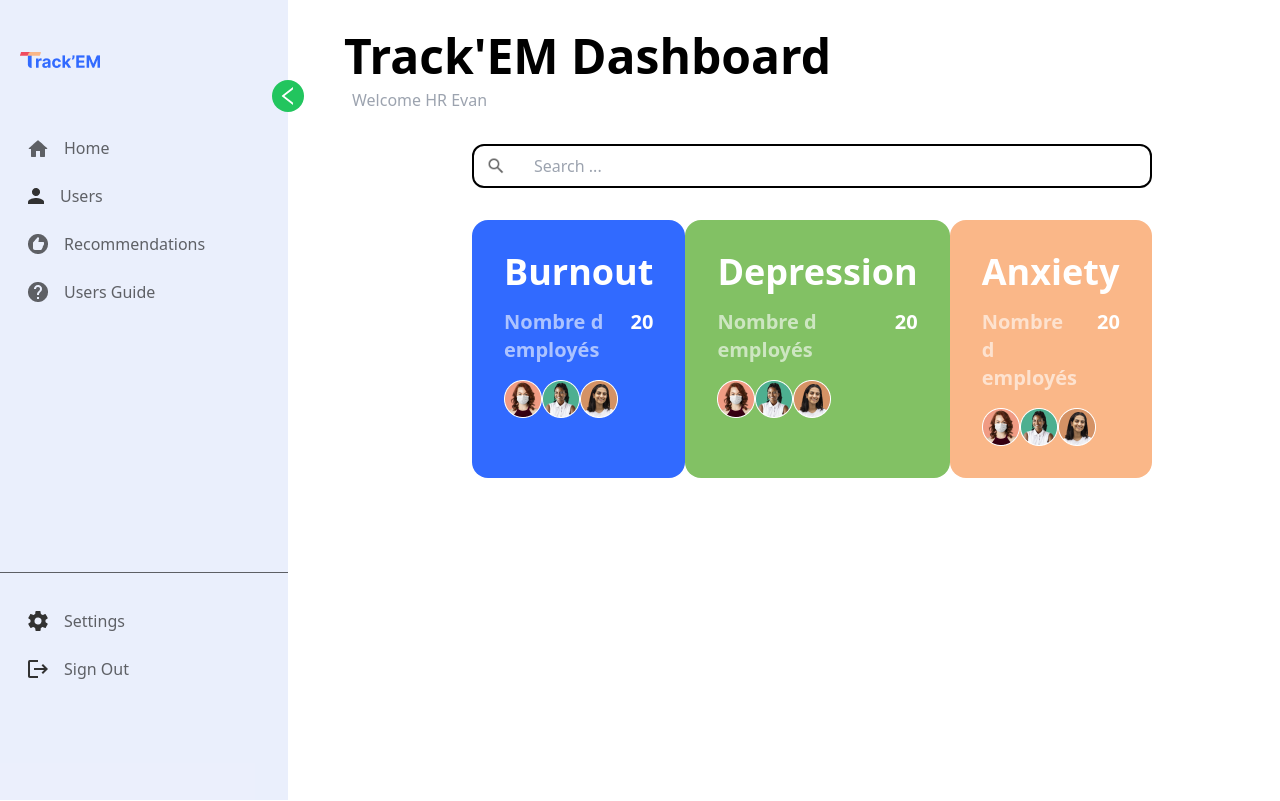
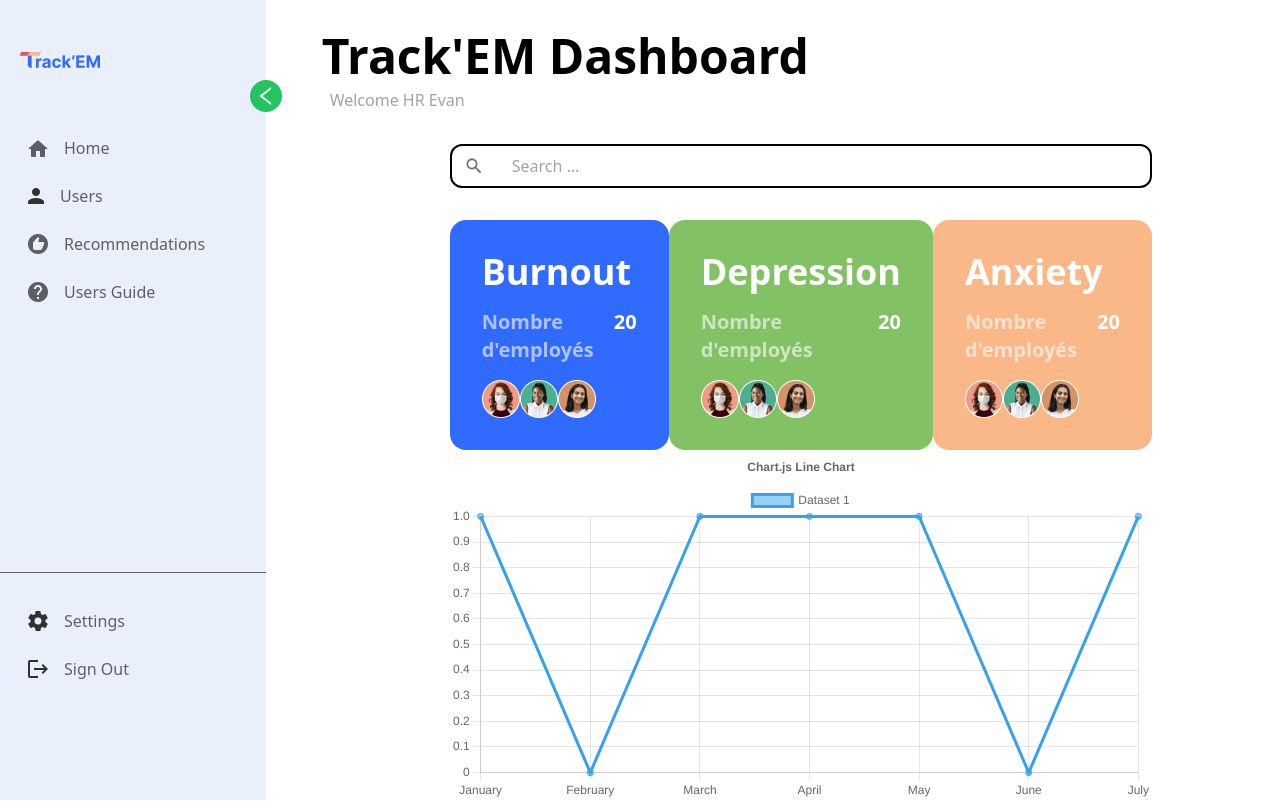
Before and after one commit to ouaelesi/Track-em-APP-, a React (Vite) app: page / in a window 1280 px wide. Built offline with nearby package versions, Linux system fonts and the light colour scheme.

Commit message:
added chartjs

```diff
--- a/package.json
+++ b/package.json
@@ -8,7 +8,10 @@
     "preview": "vite preview"
   },
   "dependencies": {
+    "chart.js": "^3.7.1",
+    "faker": "5.5.3",
     "react": "^18.0.0",
+    "react-chartjs-2": "^4.1.0",
     "react-dom": "^18.0.0",
     "react-icons": "^4.3.1",
     "react-router-dom": "^6.3.0",
--- a/src/pages/Home.jsx
+++ b/src/pages/Home.jsx
@@ -2,6 +2,55 @@
 import profile1 from "../assets/profiles/1.png";
 import profile2 from "../assets/profiles/2.png";
 import profile3 from "../assets/profiles/3.png";
+import {
+  Chart as ChartJS,
+  CategoryScale,
+  LinearScale,
+  PointElement,
+  LineElement,
+  Title,
+  Tooltip,
+  Legend,
+} from "chart.js";
+import { Line } from "react-chartjs-2";
+import faker from "faker";
+
+ChartJS.register(
+  CategoryScale,
+  LinearScale,
+  PointElement,
+  LineElement,
+  Title,
+  Tooltip,
+  Legend
+);
+
+export const options = {
+  responsive: true,
+  plugins: {
+    legend: {
+      position: "top",
+    },
+    title: {
+      display: true,
+      text: "Chart.js Line Chart",
+    },
+  },
+};
+
+const labels = ["January", "February", "March", "April", "May", "June", "July"];
+
+export const data = {
+  labels,
+  datasets: [
+    {
+      label: "Dataset 1",
+      data: labels.map(() => faker.datatype.number({ min: 0, max: 1 })),
+      borderColor: "rgb(53, 162, 235)",
+      backgroundColor: "rgba(53, 162, 235, 0.5)",
+    },
+  ],
+};
 
 function Home() {
   return (
@@ -11,7 +60,7 @@
         <div className="flex flex-col items-start bg-track-blue p-8 rounded-2xl">
           <p className="font-bold text-4xl">Burnout</p>
           <div className="flex gap-x-5 justify-between my-4 font-semibold">
-            <p className="opacity-60 text-xl">Nombre d employés</p>
+            <p className="opacity-60 text-xl">Nombre d'employés</p>
             <p className="text-xl">20</p>
           </div>
           <div className="flex ">
@@ -23,7 +72,7 @@
         <div className="flex flex-col items-start bg-track-green p-8 rounded-2xl">
           <p className="font-bold text-4xl">Depression</p>
           <div className="flex gap-x-5 justify-between my-4 font-semibold">
-            <p className="opacity-60 text-xl">Nombre d employés</p>
+            <p className="opacity-60 text-xl">Nombre d'employés</p>
             <p className="text-xl">20</p>
           </div>
           <div className="flex">
@@ -35,7 +84,7 @@
         <div className="flex flex-col items-start bg-track-orange p-8 rounded-2xl">
           <p className="font-bold text-4xl">Anxiety</p>
           <div className="flex gap-x-5 justify-between my-4 font-semibold">
-            <p className="opacity-60 text-xl">Nombre d employés</p>
+            <p className="opacity-60 text-xl">Nombre d'employés</p>
             <p className="text-xl">20</p>
           </div>
           <div className="flex">
@@ -45,6 +94,7 @@
           </div>
         </div>
       </div>
+      <Line options={options} data={data} />
     </div>
   );
 }
```
Also changed, not shown: 2 other files (tests, documents, lock files or other folders).
